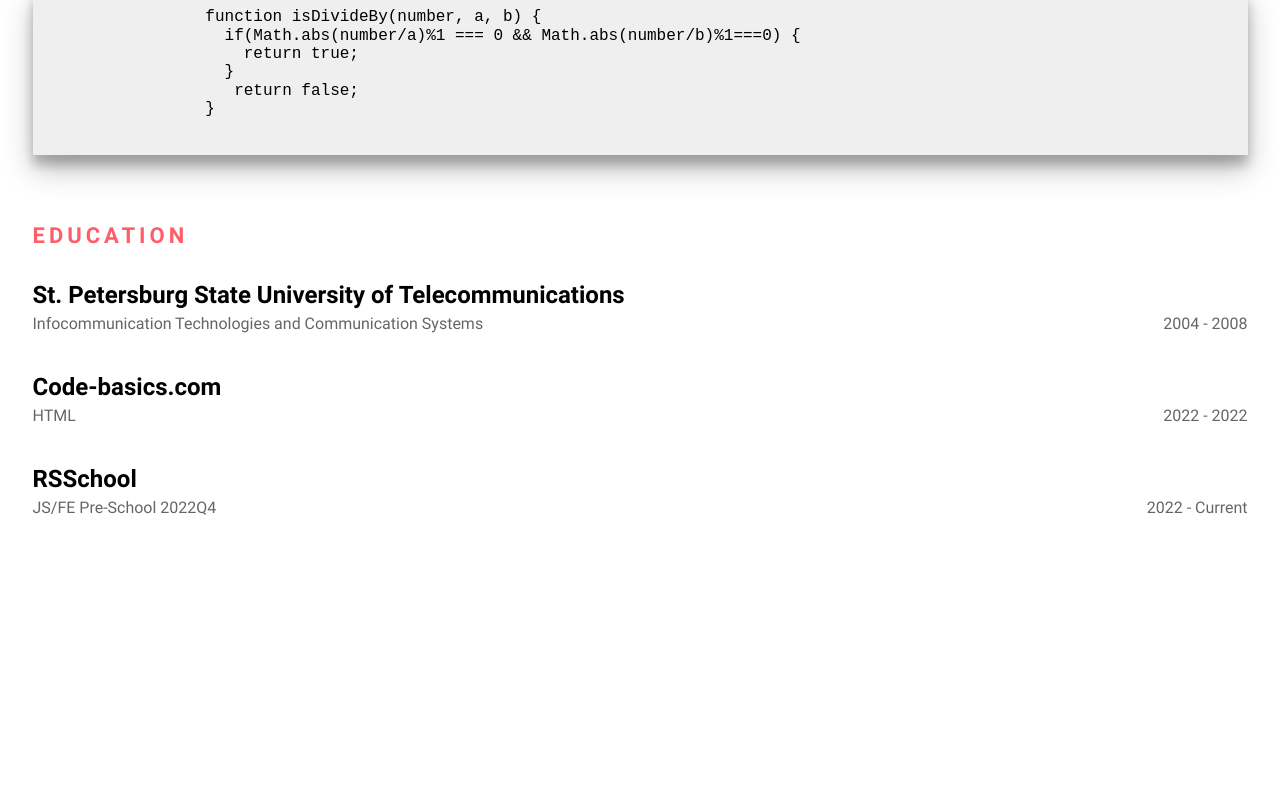
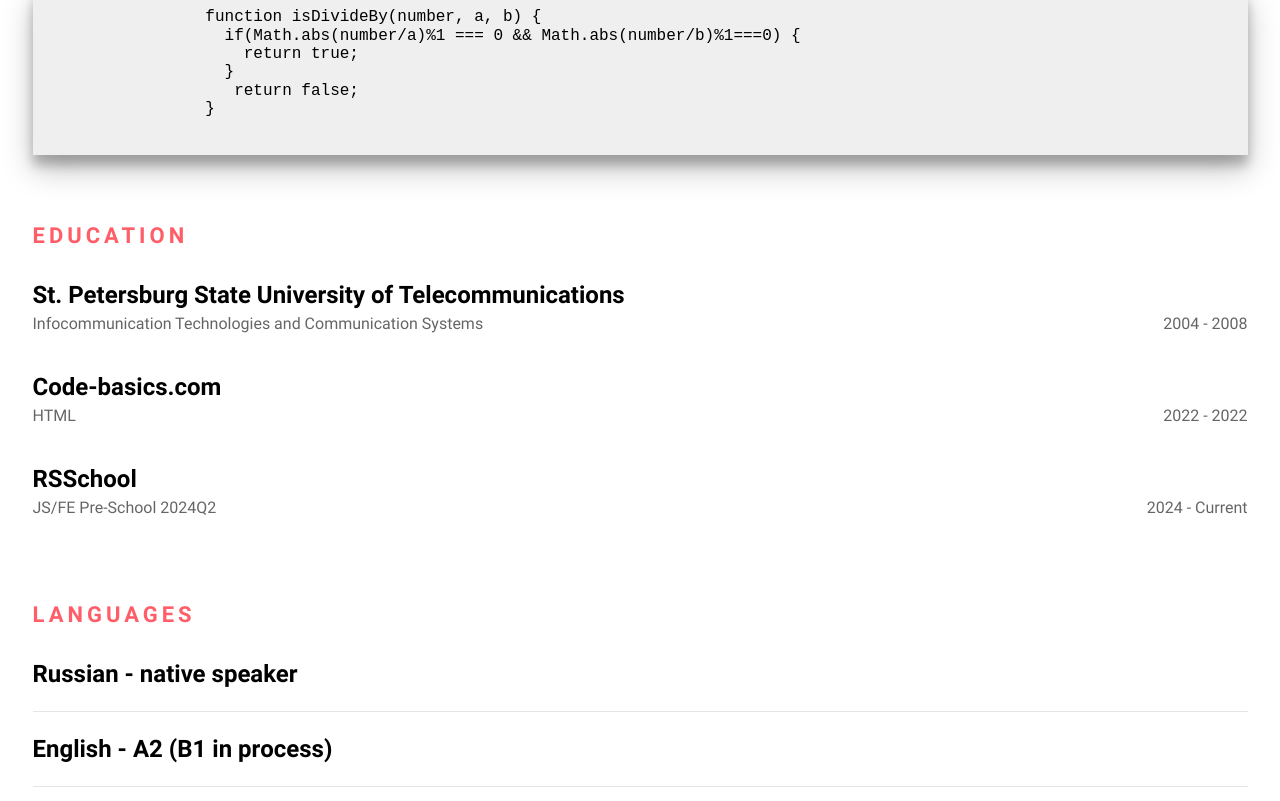
Before and after one commit to kuzmich84/rsschool-cv, a plain HTML site: page index.html in a window 1280 px wide. Shown: the part 1642-2443 px from the top of the page. Before the commit the page ends 2246 px from the top, so only its background shows below. Drawn offline with Linux system fonts and the light colour scheme.

Commit message:
feat: add section languages

```diff
--- a/index.html
+++ b/index.html
@@ -184,9 +184,20 @@
                     <li class="education-list-item">
                         <h3>RSSchool</h3>
                         <div class="education-desc">
-                            <p>JS/FE Pre-School 2022Q4</p>
-                            <p>2022 - Current</p>
+                            <p>JS/FE Pre-School 2024Q2</p>
+                            <p>2024 - Current</p>
                         </div>
+                    </li>
+                </ul>
+            </section>
+            <section class="languages" id="languages">
+                <h2>Languages</h2>
+                <ul class="languages-list">
+                    <li class="languages-list-item">
+                        <p>Russian - native speaker</p>
+                    </li>
+                    <li class="languages-list-item">
+                        <p>English - A2 (B1 in process)</p>
                     </li>
                 </ul>
             </section>
```
